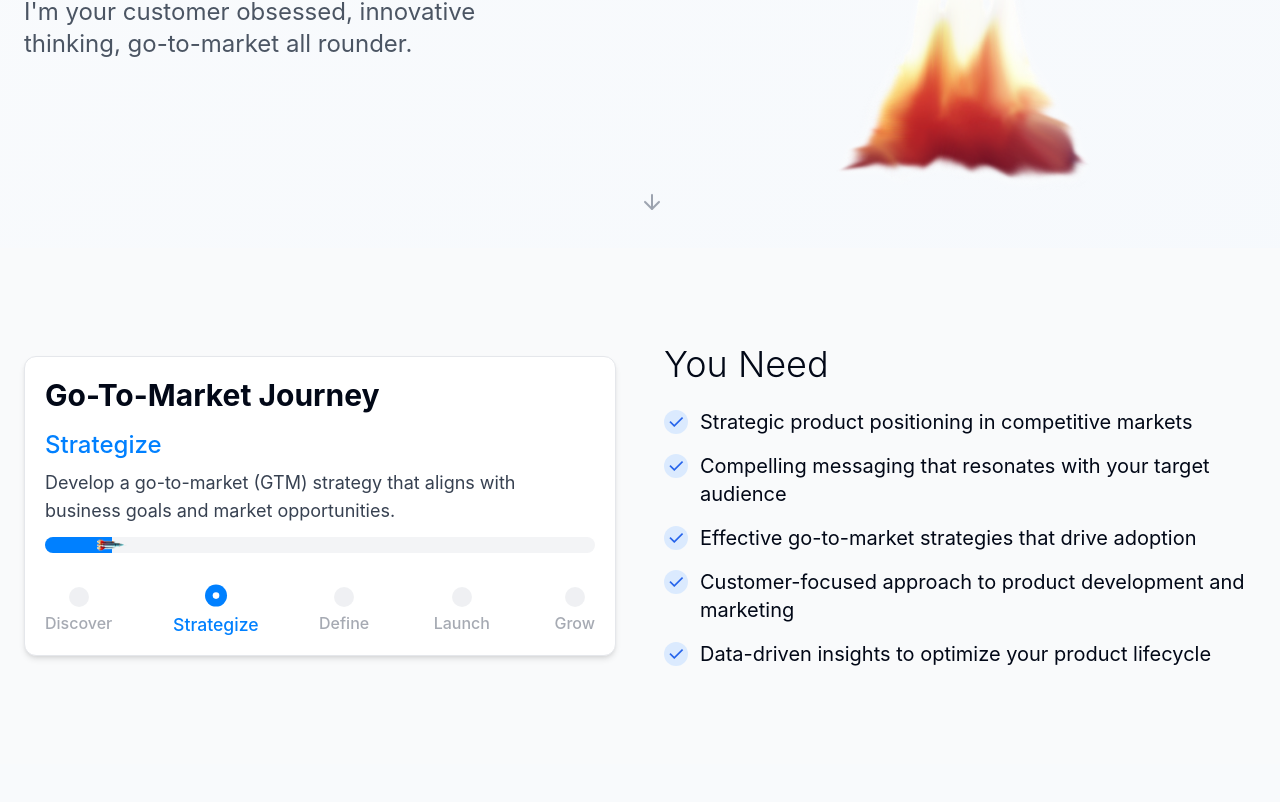
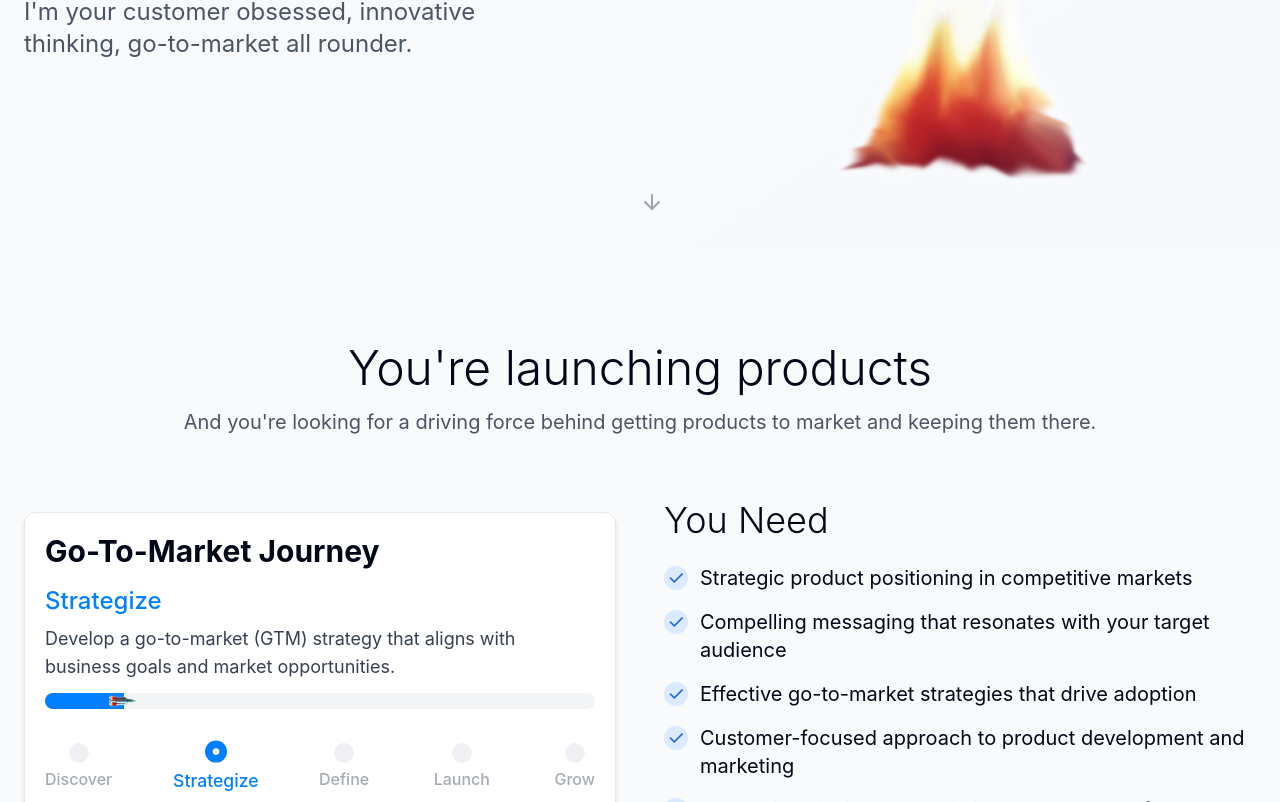
Before and after one commit to ReedInnovate/reedinnovatellc-mainsite, a React (Vite) app: page / in a window 1280 px wide. Shown: the part 552-1354 px from the top of the page. Built offline with nearby package versions, Linux system fonts and the light colour scheme; a web font is replaced by a local one.

Commit message:
Add new title/description to YouSection
Adds a new title and description to the YouSection component.

```diff
--- a/src/components/sections/YouSection.tsx
+++ b/src/components/sections/YouSection.tsx
@@ -60,6 +60,13 @@ const YouSection = () => {
   return (
     <AnimatedSection id="you" className="bg-gray-50 py-16 md:py-24">
       <div className="container mx-auto px-4 md:px-6">
+        <div className="text-left md:text-center mb-10 md:mb-16">
+          <h2 className="text-4xl md:text-5xl font-light mb-4">You're launching products</h2>
+          <p className="text-lg md:text-xl text-gray-600">
+            And you're looking for a driving force behind getting products to market and keeping them there.
+          </p>
+        </div>
+
         <div className="grid grid-cols-1 lg:grid-cols-2 gap-8 md:gap-12 items-center">
           <div className="order-2 lg:order-1">
             <div className="h-auto md:h-[300px] w-full mx-auto border border-gray-200 rounded-xl overflow-hidden shadow-md bg-white p-4 md:p-5">
```
